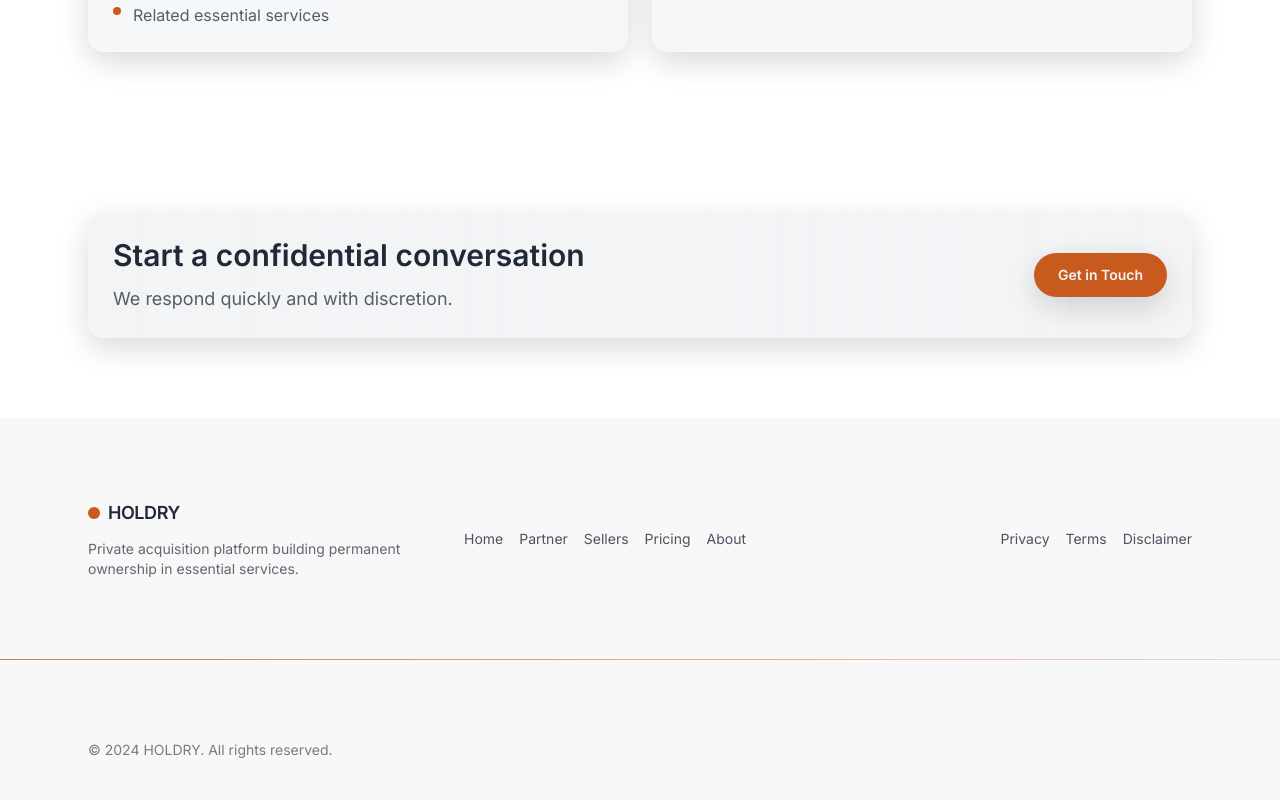
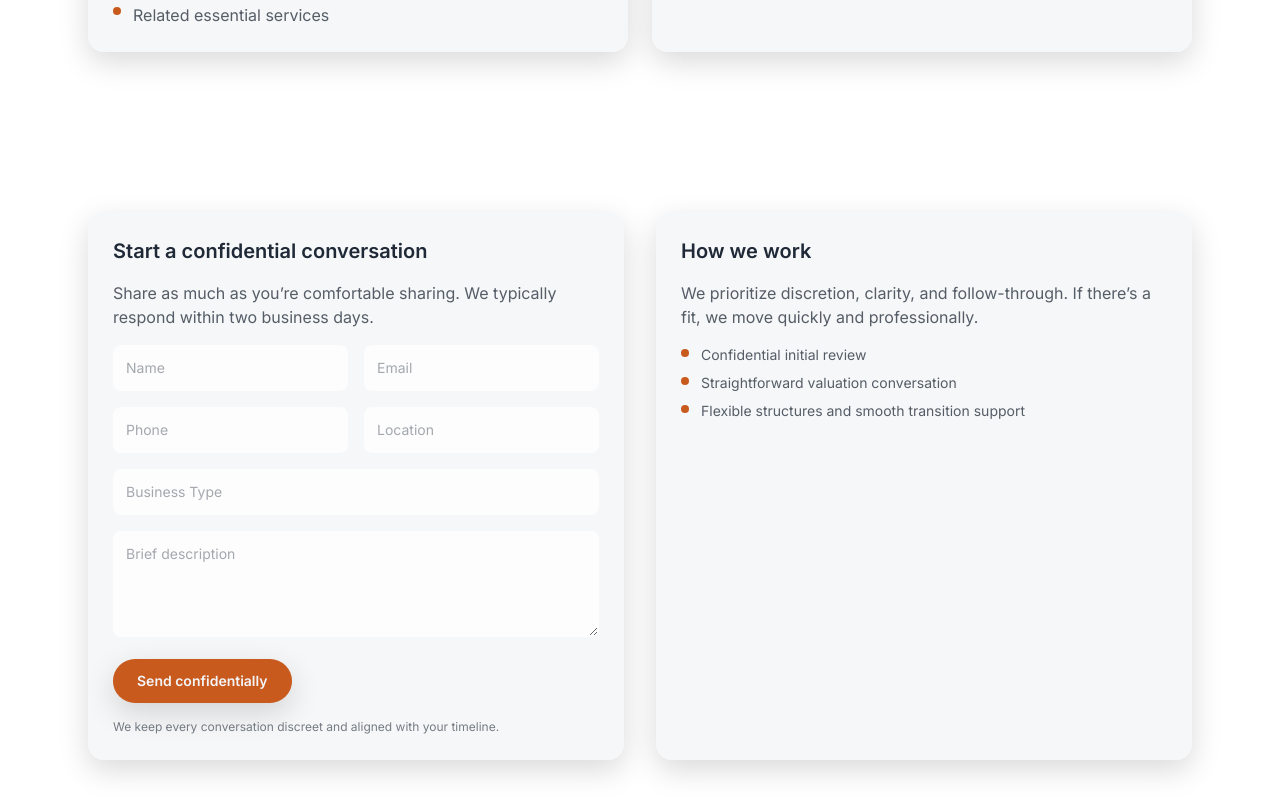
Before and after one commit to 7vw5pwdknv-spec/withpane.com, a Next.js app: page /sellers in a window 1280 px wide. Shown: the part 1600-2400 px from the top of the page. Built offline with nearby package versions, Linux system fonts and the light colour scheme.

Commit message:
Add seller contact form and update CTA section

```diff
--- a/src/app/(site)/sellers/page.tsx
+++ b/src/app/(site)/sellers/page.tsx
@@ -1,5 +1,4 @@
 import type { Metadata } from "next";
-import { CTASection } from "@/components/CTASection";
 import { FeatureCard } from "@/components/FeatureCard";
 import { Hero } from "@/components/Hero";
 
@@ -25,6 +24,8 @@ const expectations = [
   "Smooth transition support"
 ];
 
+const SELLER_FORMSPREE_ENDPOINT = "https://formspree.io/f/mnnqqzap";
+
 export default function SellersPage() {
   return (
     <div>
@@ -32,7 +33,7 @@ export default function SellersPage() {
         eyebrow="For Sellers"
         title="Considering an Exit?"
         description="We acquire and grow essential service businesses with respect for what you have built."
-        cta={{ href: "/contact", label: "Get in Touch" }}
+        cta={{ href: "#sell", label: "Start a confidential conversation" }}
       >
         <p className="text-sand/80">
           We buy to hold and grow, not to flip. We preserve what works — your team, your customers, your reputation.
@@ -77,6 +78,7 @@ export default function SellersPage() {
             ))}
           </ul>
         </div>
+
         <div className="card space-y-4">
           <h3 className="text-xl font-semibold text-sand">What to Expect</h3>
           <ul className="space-y-3 text-sand/75">
@@ -90,11 +92,84 @@ export default function SellersPage() {
         </div>
       </section>
 
-      <CTASection
-        title="Start a confidential conversation"
-        description="We respond quickly and with discretion."
-        cta={{ href: "/contact", label: "Get in Touch" }}
-      />
+      <section className="section pb-20" id="sell">
+        <div className="grid gap-8 md:grid-cols-2">
+          <div className="card space-y-4">
+            <h3 className="text-xl font-semibold text-sand">Start a confidential conversation</h3>
+            <p className="text-sand/75">
+              Share as much as you’re comfortable sharing. We typically respond within two business days.
+            </p>
+
+            <form action={SELLER_FORMSPREE_ENDPOINT} method="POST" className="space-y-4">
+              <div className="grid gap-4 md:grid-cols-2">
+                <input
+                  name="name"
+                  placeholder="Name"
+                  required
+                  className="rounded-lg border border-white/10 bg-charcoal/70 px-3 py-3 text-sm text-sand placeholder:text-sand/40 focus:border-accent focus:outline-none"
+                />
+                <input
+                  type="email"
+                  name="email"
+                  placeholder="Email"
+                  required
+                  className="rounded-lg border border-white/10 bg-charcoal/70 px-3 py-3 text-sm text-sand placeholder:text-sand/40 focus:border-accent focus:outline-none"
+                />
+                <input
+                  name="phone"
+                  placeholder="Phone"
+                  className="rounded-lg border border-white/10 bg-charcoal/70 px-3 py-3 text-sm text-sand placeholder:text-sand/40 focus:border-accent focus:outline-none"
+                />
+                <input
+                  name="location"
+                  placeholder="Location"
+                  className="rounded-lg border border-white/10 bg-charcoal/70 px-3 py-3 text-sm text-sand placeholder:text-sand/40 focus:border-accent focus:outline-none"
+                />
+              </div>
+
+              <input
+                name="businessType"
+                placeholder="Business Type"
+                className="w-full rounded-lg border border-white/10 bg-charcoal/70 px-3 py-3 text-sm text-sand placeholder:text-sand/40 focus:border-accent focus:outline-none"
+              />
+
+              <textarea
+                name="description"
+                rows={4}
+                placeholder="Brief description"
+                className="w-full rounded-lg border border-white/10 bg-charcoal/70 px-3 py-3 text-sm text-sand placeholder:text-sand/40 focus:border-accent focus:outline-none"
+              />
+
+              <button type="submit" className="btn-primary w-full justify-center md:w-auto">
+                Send confidentially
+              </button>
+
+              <p className="text-xs text-sand/60">We keep every conversation discreet and aligned with your timeline.</p>
+            </form>
+          </div>
+
+          <div className="card space-y-4">
+            <h3 className="text-xl font-semibold text-sand">How we work</h3>
+            <p className="text-sand/75">
+              We prioritize discretion, clarity, and follow-through. If there’s a fit, we move quickly and professionally.
+            </p>
+            <div className="space-y-2 text-sm text-sand/75">
+              <div className="flex items-start gap-3">
+                <span className="mt-1 h-2 w-2 rounded-full bg-accent" />
+                <span>Confidential initial review</span>
+              </div>
+              <div className="flex items-start gap-3">
+                <span className="mt-1 h-2 w-2 rounded-full bg-accent" />
+                <span>Straightforward valuation conversation</span>
+              </div>
+              <div className="flex items-start gap-3">
+                <span className="mt-1 h-2 w-2 rounded-full bg-accent" />
+                <span>Flexible structures and smooth transition support</span>
+              </div>
+            </div>
+          </div>
+        </div>
+      </section>
     </div>
   );
 }
```
